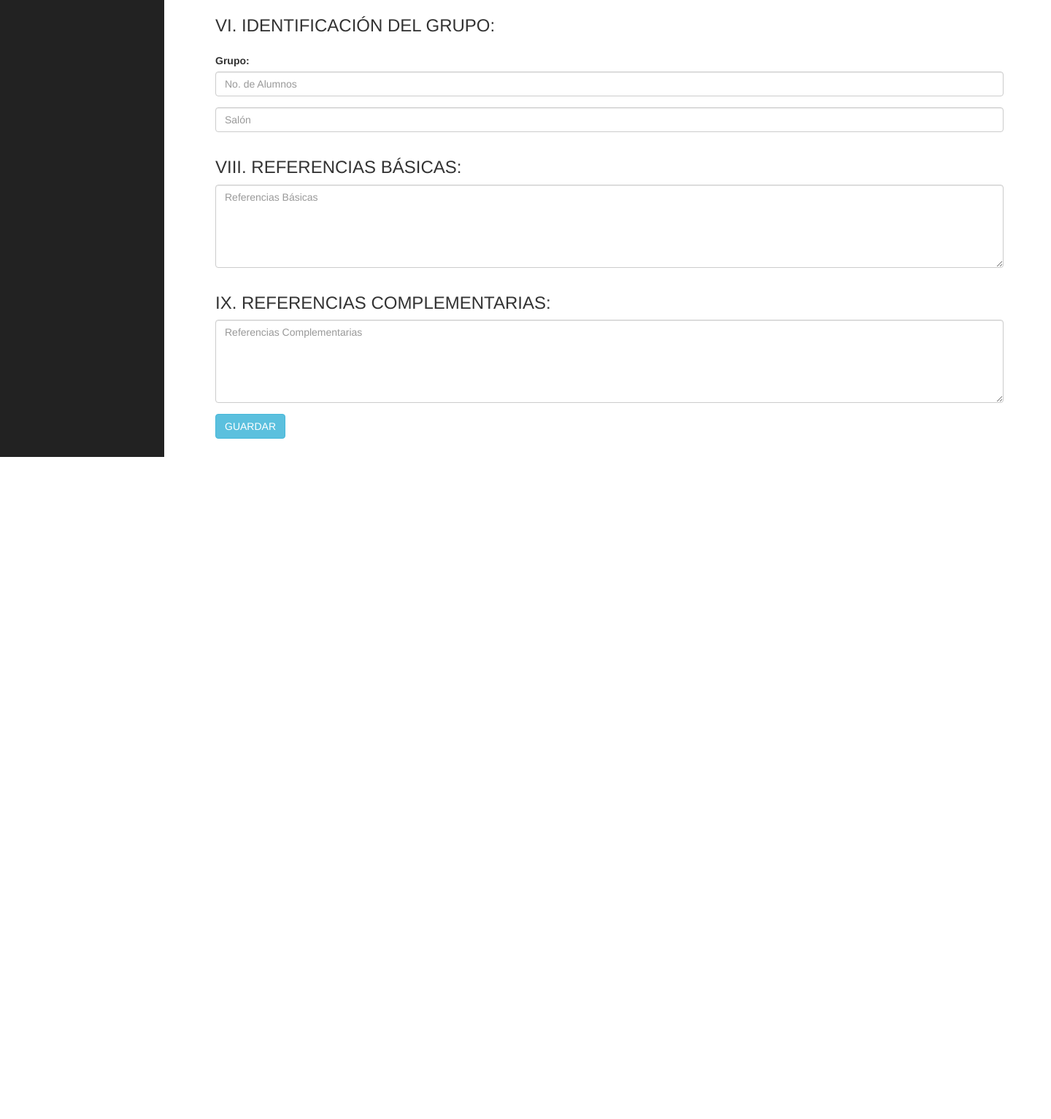
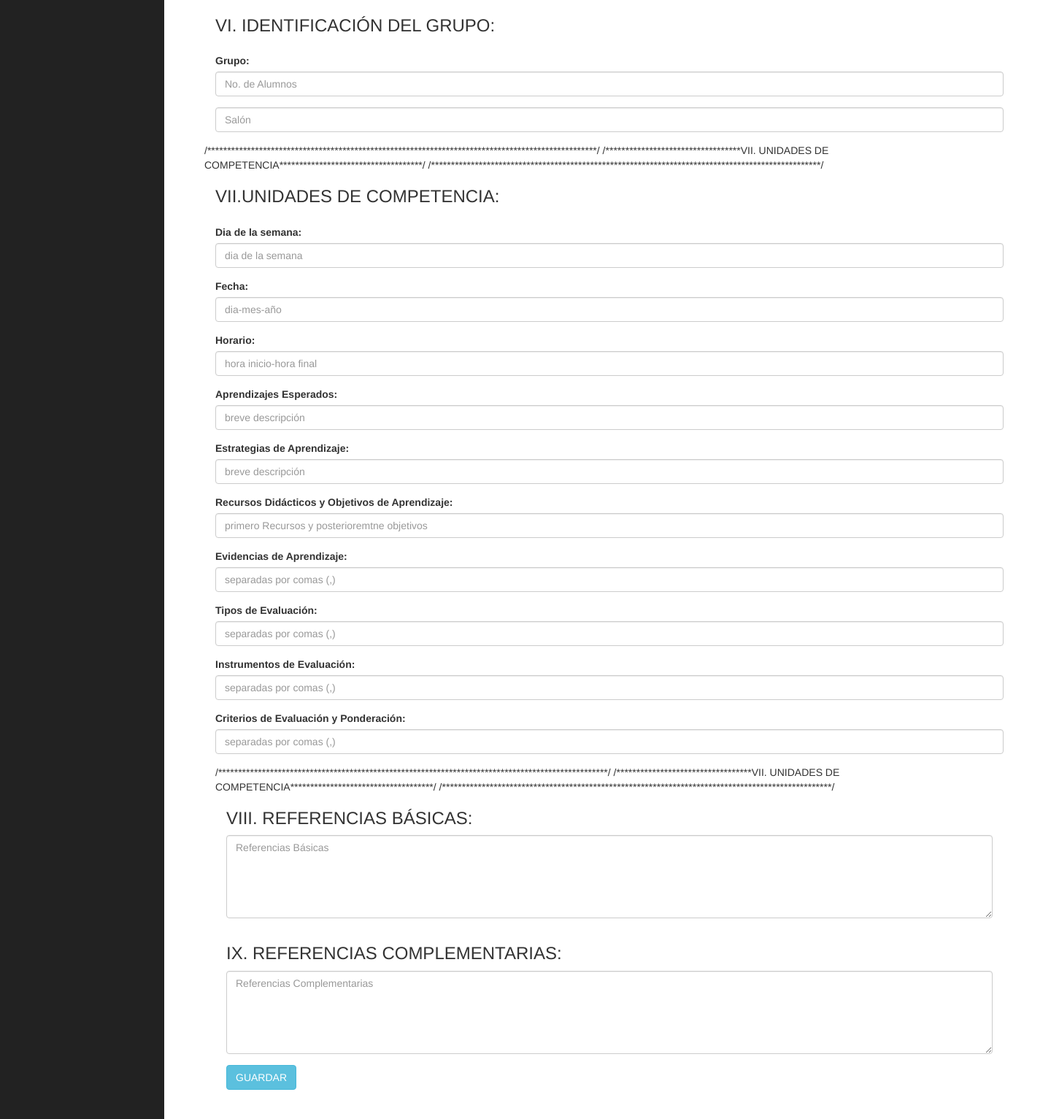
Before and after one commit to hector-mendoza/planeacion_test, a PHP site: page /nuevaMateria.php in a window 1440 px wide. Shown: the part 1565-3098 px from the top of the page at 73% size. Before the commit the page ends 2191 px from the top, so only its background shows below. Run offline with PHP 8.4, Linux system fonts and the light colour scheme; grey boxes labelled with a size stand in for pictures from a placeholder-image service; some libraries are stand-ins or nearby versions.

Commit message:
Update nuevaMateria.php
Listo Ya añadí el formulario correspondiente a la unidad 7
Saludos!

```diff
--- a/nuevaMateria.php
+++ b/nuevaMateria.php
@@ -260,6 +260,49 @@
                                     <input type="text" placeholder="Salón" name="salon" class="form-control" id="salon" value="" required>
                                     </div>
 
+                                    /**************************************************************************************************/
+                                   /**********************************VII. UNIDADES DE COMPETENCIA************************************/
+                                   /**************************************************************************************************/
+                                   <div class="form-group col-lg-12 col-md-8 col-sm-12 col-xs-12">
+                                        <h3 class="dark-grey">VII.UNIDADES DE COMPETENCIA:</h3>
+                                    </div>
+
+                                    <div class="form-group col-lg-12 col-md-8 col-sm-12 col-xs-12">
+                                    <label>Dia de la semana:</label><input type="text" placeholder="dia de la semana" name="diasemana" class="form-control" id="diasemana" value="" required>
+                                    </div>
+                                    <div class="form-group col-lg-12 col-md-8 col-sm-12 col-xs-12">
+                                    <label>Fecha:</label><input type="text" placeholder="dia-mes-año" name="fecha" class="form-control" id="fecha" value="" required>
+                                    </div>
+                                    <div class="form-group col-lg-12 col-md-8 col-sm-12 col-xs-12">
+                                    <label>Horario:</label><input type="text" placeholder="hora inicio-hora final" name="horario" class="form-control" id="horario" value="" required>
+                                    </div>
+                                    <div class="form-group col-lg-12 col-md-8 col-sm-12 col-xs-12">
+                                    <label>Aprendizajes Esperados:</label><input type="text" placeholder="breve descripción" name="aprendizajes" class="form-control" id="aprendizajes" value="" required>
+                                    </div>
+                                    <div class="form-group col-lg-12 col-md-8 col-sm-12 col-xs-12">
+                                    <label>Estrategias de Aprendizaje:</label><input type="text" placeholder="breve descripción" name="estrategias" class="form-control" id="estrategias" value="" required>
+                                    </div>
+                                    <div class="form-group col-lg-12 col-md-8 col-sm-12 col-xs-12">
+                                    <label>Recursos Didácticos y Objetivos de Aprendizaje:</label><input type="text" placeholder="primero Recursos y posterioremtne objetivos" name="RD_y_OA" class="form-control" id="RD_y_OA" value="" required>
+                                    </div>
+                                    <div class="form-group col-lg-12 col-md-8 col-sm-12 col-xs-12">
+                                    <label>Evidencias de Aprendizaje:</label><input type="text" placeholder="separadas por comas (,)" name="evidencias_aprend" class="form-control" id="evidencias_aprend" value="" required>
+                                    </div>
+                                    <div class="form-group col-lg-12 col-md-8 col-sm-12 col-xs-12">
+                                    <label>Tipos de Evaluación:</label><input type="text" placeholder="separadas por comas (,)" name="tipo_eval" class="form-control" id="tipo_eval" value="" required>
+                                    </div>
+                                    <div class="form-group col-lg-12 col-md-8 col-sm-12 col-xs-12">
+                                    <label>Instrumentos de Evaluación:</label><input type="text" placeholder="separadas por comas (,)" name="inst_eval" class="form-control" id="inst_eval" value="" required>
+                                    </div>
+                                    <div class="form-group col-lg-12 col-md-8 col-sm-12 col-xs-12">
+                                    <label>Criterios de Evaluación y Ponderación:</label><input type="text" placeholder="separadas por comas (,)" name="criterios" class="form-control" id="criterios" value="" required>
+                                    </div>
+
+                                    <div class="form-group col-lg-12 col-md-8 col-sm-12 col-xs-12" >
+                                    /**************************************************************************************************/
+                                    /**********************************VII. UNIDADES DE COMPETENCIA************************************/
+                                    /**************************************************************************************************/
+
 
                                     <div class="form-group col-lg-12 col-md-8 col-sm-12 col-xs-12">
                                         <h3 class="dark-grey">VIII. REFERENCIAS BÁSICAS:</h3>
```
